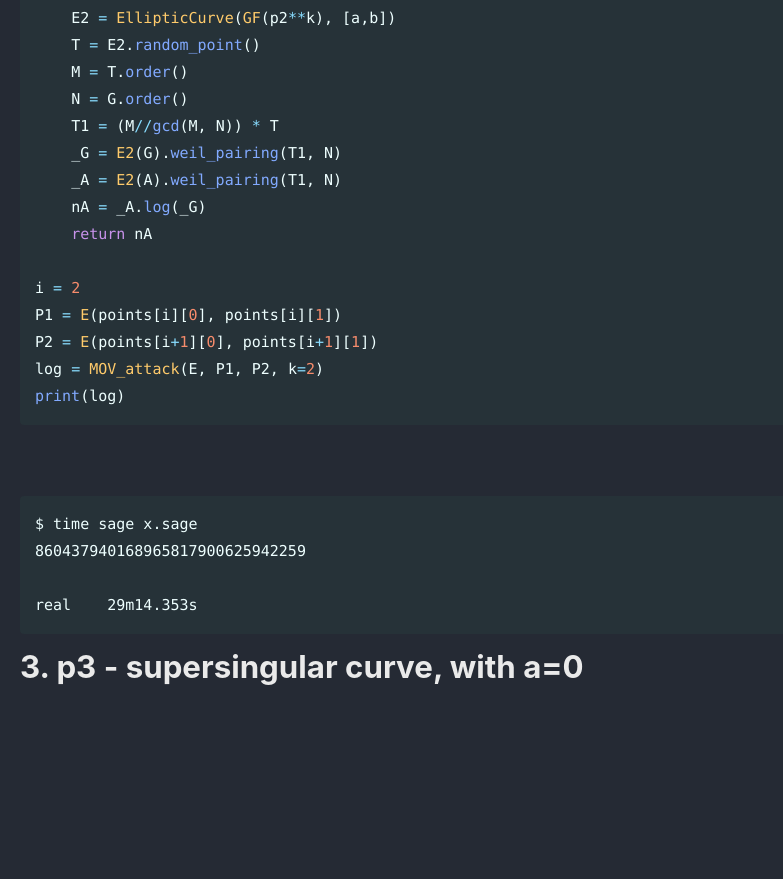
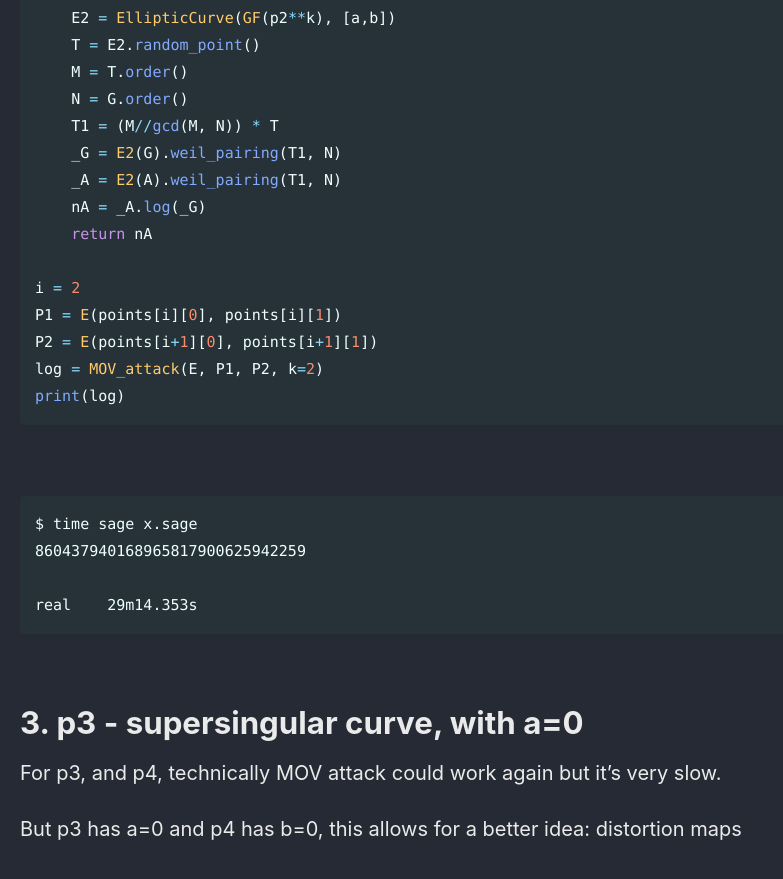
Before and after one commit to Connor-McCartney/Connor-McCartney.github.io, a Jekyll site: the page built from _pages/cryptography/ecc/TheseWallsCodegate2025.md, in a window 1280 px wide and 900 px high, scrolled down 5971 px. Shown: the top 879 px of the window, without its empty margins (0-783 px from the left). Built offline with Jekyll 4.4.1, drawn with Linux system fonts in a browser that asks for light colours; cached includes are drawn as plain includes; before the commit the page ends 6703 px from its top, so only the background shows below that.

Commit message:
Update TheseWallsCodegate2025.md

````diff
--- a/_pages/cryptography/ecc/TheseWallsCodegate2025.md
+++ b/_pages/cryptography/ecc/TheseWallsCodegate2025.md
@@ -256,5 +256,10 @@ $ time sage x.sage
 real    29m14.353s
 ```
 
+<br>
 
 # 3. p3 - supersingular curve, with a=0
+
+For p3, and p4, technically MOV attack could work again but it's very slow.
+
+But p3 has a=0 and p4 has b=0, this allows for a better idea: distortion maps
````
